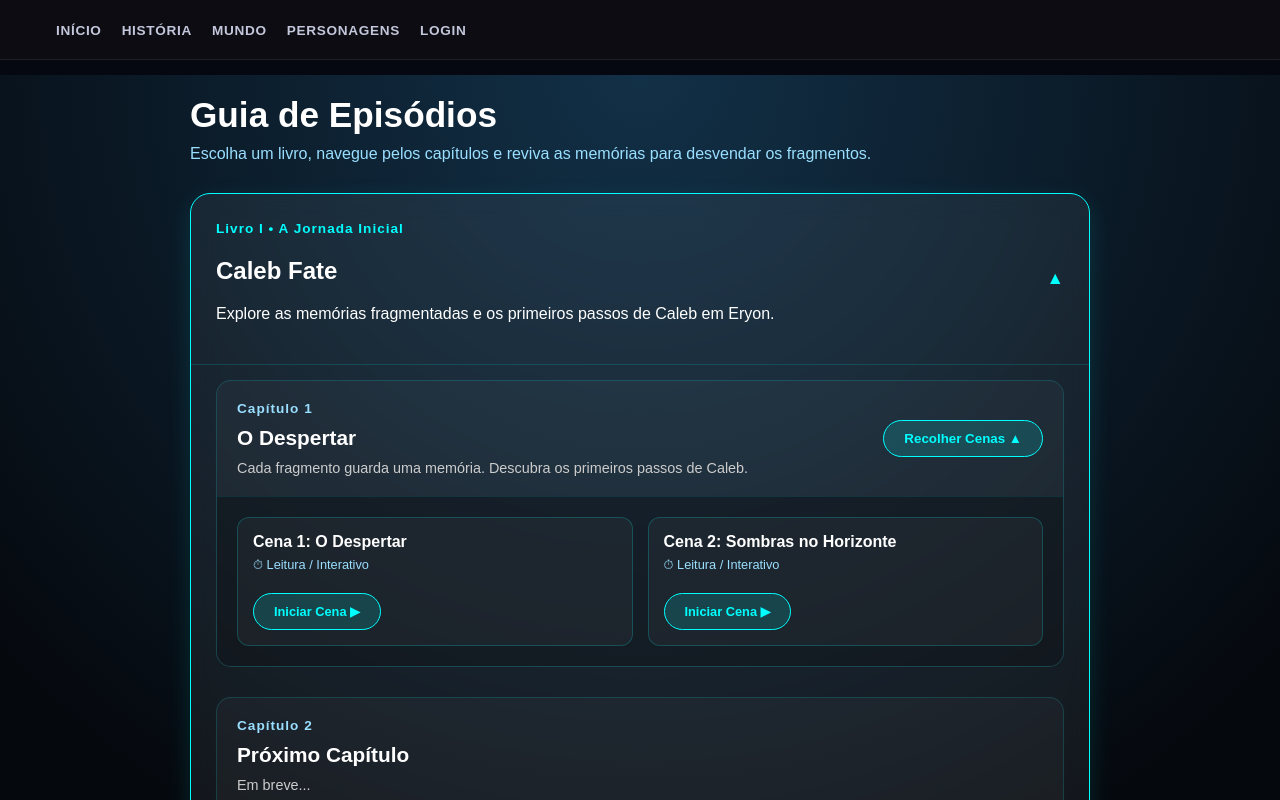
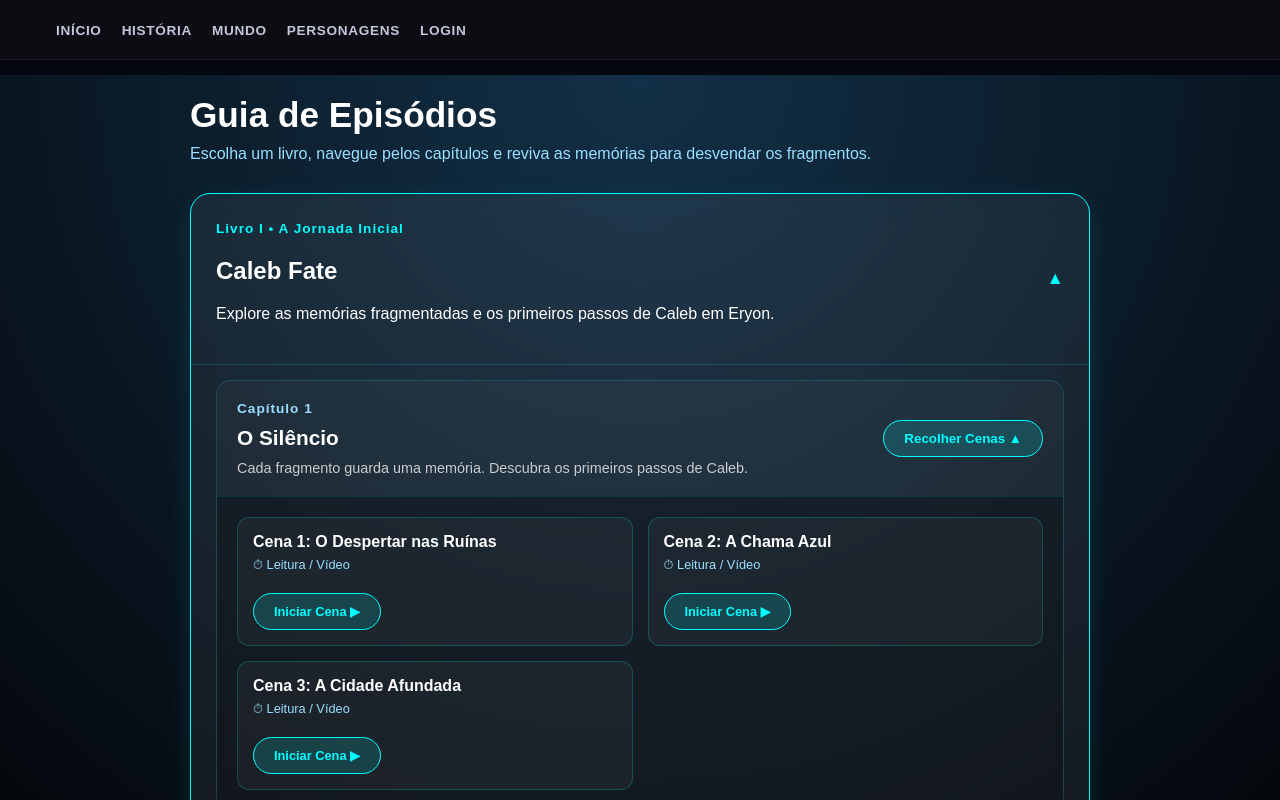
Before and after one commit to malveiracaiodev/FragmentosDaEternidade, a React (Vite) app: page /FragmentosDaEternidade/historia in a window 1280 px wide. Shown: the top 800 px of the page. Built offline with nearby package versions, Linux system fonts and the light colour scheme; no server answers.

Commit message:
Update scene titles and navigation in Story component

```diff
--- a/src/pages/Story.tsx
+++ b/src/pages/Story.tsx
@@ -1,6 +1,7 @@
 import { useState } from "react";
 import { useNavigate } from "react-router-dom";
 import type { Book } from "../types/chapter"; // Importação oficial do tipo Book
+import { cena1 } from "../data/LivroI/chapters/capitulo1/Cena1"; // Dados atualizados da Cena 1
 import "../styles/story.css";
 
 // Estrutura expandida suportando Livros, Capítulos e Cenas tipada com a interface Book
@@ -15,23 +16,31 @@ const ERYON_BOOKS: Book[] = [
             {
                 id: 1,
                 number: 1,
-                title: "O Despertar",
+                title: "O Silêncio",
                 description: "Cada fragmento guarda uma memória. Descubra os primeiros passos de Caleb.",
                 status: "available",
                 scenes: [
                     {
-                        id: "cena1",
-                        title: "Cena 1: O Despertar",
-                        order: 1,
-                        duration: "Leitura / Interativo",
+                        id: cena1.id,
+                        title: `Cena 1: ${cena1.title}`,
+                        order: cena1.order,
+                        duration: "Leitura / Vídeo",
+                        isUnlocked: true,
+                        cutscenes: cena1.cutscenes
+                    },
+                    {
+                        id: "chap1-cena2",
+                        title: "Cena 2: A Chama Azul",
+                        order: 2,
+                        duration: "Leitura / Vídeo",
                         isUnlocked: true,
                         cutscenes: []
                     },
                     {
-                        id: "cena2",
-                        title: "Cena 2: Sombras no Horizonte",
-                        order: 2,
-                        duration: "Leitura / Interativo",
+                        id: "chap1-cena3",
+                        title: "Cena 3: A Cidade Afundada",
+                        order: 3,
+                        duration: "Leitura / Vídeo",
                         isUnlocked: true,
                         cutscenes: []
                     },
@@ -137,7 +146,8 @@ export default function Story() {
                                                                 className={`scene-item-card ${scene.isUnlocked ? "" : "locked-scene"}`}
                                                                 onClick={() => {
                                                                     if (scene.isUnlocked) {
-                                                                        navigate(`/historia/${chapter.id}`);
+                                                                        // Redireciona para a cena específica (ex: /historia/1/chap1-cena1)
+                                                                        navigate(`/historia/${chapter.id}/${scene.id}`);
                                                                     }
                                                                 }}
                                                             >
```
